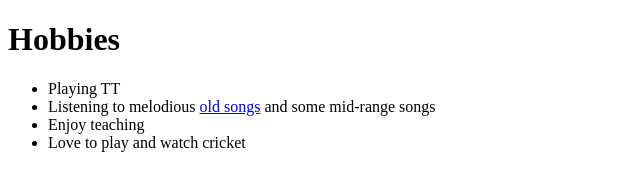
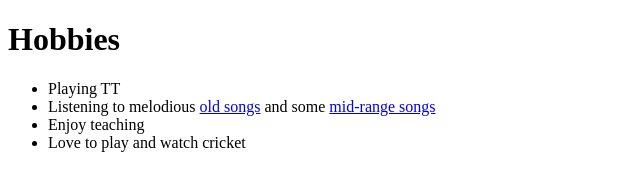
Before and after one commit to rgoel624/My-Resume, a plain HTML site: page hobbies.html in a window 1280 px wide. Shown: the whole page, without its empty margins (0-640 px from the left). Drawn offline with Linux system fonts and the light colour scheme.

Commit message:
Update hobbies.html

```diff
--- a/hobbies.html
+++ b/hobbies.html
@@ -8,7 +8,7 @@
     <h1>Hobbies</h1>
     <ul>
         <li>Playing TT</li>
-        <li>Listening to melodious <a href="https://open.spotify.com/playlist/0FKoqrvkWyYgb5S8s7kPbr">old songs</a> and some <a href:"https://open.spotify.com/playlist/5ynYCDimuKlEPBpAOomW59">mid-range songs</a></li>
+        <li>Listening to melodious <a href="https://open.spotify.com/playlist/0FKoqrvkWyYgb5S8s7kPbr">old songs</a> and some <a href="https://open.spotify.com/playlist/5ynYCDimuKlEPBpAOomW59">mid-range songs</a></li>
         <li>Enjoy teaching</li>
         <li>Love to play and watch cricket</li>
     </ul>
```
